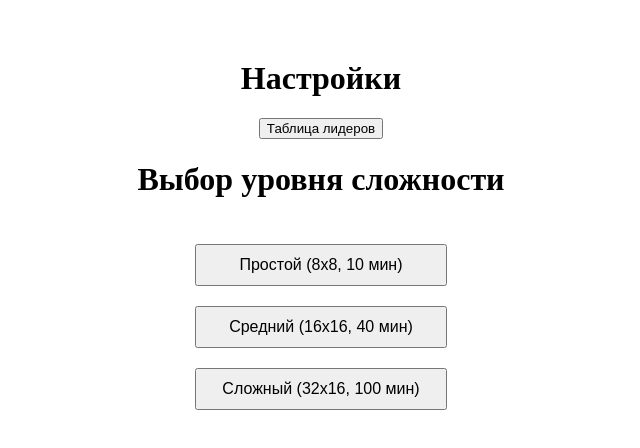
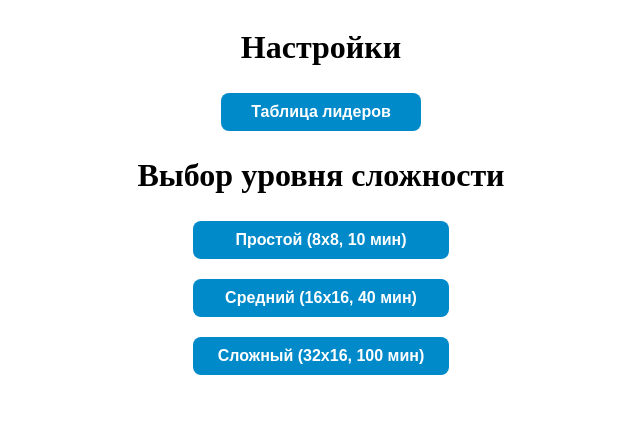
Before and after one commit to liwiggwp/iq-group-minesweeper-game-vue, a Vue app: page / in a window 1280 px wide. Shown: the top 448 px of the page, without its empty margins (319-959 px from the left). Built offline with nearby package versions, Linux system fonts and the light colour scheme.

Commit message:
add ui component button

```diff
--- a/src/App.vue
+++ b/src/App.vue
@@ -13,6 +13,5 @@ export default {
 <style>
 #app {
   text-align: center;
-  margin-top: 60px;
 }
 </style>
--- /dev/null
+++ b/src/components/ui/CustomButton.vue
@@ -0,0 +1,45 @@
+<template>
+  <button
+    class="custom-button"
+    :style="{ backgroundColor: color, width: width }"
+    @click="$emit('click')"
+  >
+    <slot />
+  </button>
+</template>
+
+<script>
+export default {
+  props: {
+    color: {
+      type: String,
+      default: "#018aca",
+    },
+    width: {
+      type: String,
+      default: "100%",
+    },
+  },
+};
+</script>
+
+<style>
+.custom-button {
+  margin: 5px;
+  padding: 10px 20px;
+  font-size: 16px;
+  font-weight: bold;
+  color: #fff;
+  border: none;
+  border-radius: 8px;
+  cursor: pointer;
+}
+
+.custom-button:hover {
+  transform: scale(1.05);
+}
+
+.custom-button:active {
+  transform: scale(0.95);
+}
+</style>
--- a/src/view/GameView.vue
+++ b/src/view/GameView.vue
@@ -11,6 +11,7 @@
 </template>
 
 <script>
+
 export default {
   data() {
     return {
--- a/src/view/SettingsView.vue
+++ b/src/view/SettingsView.vue
@@ -1,21 +1,37 @@
 <template>
   <div>
-    <h1>Настройки</h1>
-    <button @click="$router.push('/leaderboard')">Таблица лидеров</button>
+    <div class="container">
+      <h1>Настройки</h1>
+      <CustomButton
+        @click="$router.push('/leaderboard')" width="200px"
+        >Таблица лидеров</CustomButton
+      >
 
-    <div class="settings-container">
-      <h1>Выбор уровня сложности</h1>
-      <div class="difficulty">
-        <button @click="startGame('easy')">Простой (8x8, 10 мин)</button>
-        <button @click="startGame('medium')">Средний (16x16, 40 мин)</button>
-        <button @click="startGame('hard')">Сложный (32x16, 100 мин)</button>
+      <div class="settings-container">
+        <h1>Выбор уровня сложности</h1>
+        <div class="difficulty">
+          <CustomButton @click="startGame('easy')" width="100%"
+            >Простой (8x8, 10 мин)</CustomButton
+          >
+          <CustomButton @click="startGame('medium')" width="100%"
+            >Средний (16x16, 40 мин)</CustomButton
+          >
+          <CustomButton @click="startGame('hard')" width="100%"
+            >Сложный (32x16, 100 мин)</CustomButton
+          >
+        </div>
       </div>
     </div>
   </div>
 </template>
 
 <script>
+import CustomButton from "@/components/ui/CustomButton.vue";
+
 export default {
+  components: {
+    CustomButton,
+  },
   methods: {
     startGame(difficulty) {
       this.$router.push({ path: "/game", query: { difficulty } });
@@ -25,6 +41,14 @@ export default {
 </script>
 
 <style>
+.container {
+  display: flex;
+  flex-direction: column;
+  align-items: center;
+  min-height: 100vh;
+  position: relative;
+}
+
 .settings-container {
   display: flex;
   flex-direction: column;
@@ -39,14 +63,5 @@ export default {
   align-items: center;
   justify-content: center;
   gap: 10px;
-  margin-top: 20px;
-}
-
-.difficulty button {
-  width: 100%;
-  margin: 5px;
-  padding: 10px 20px;
-  font-size: 16px;
-  cursor: pointer;
 }
 </style>
```
